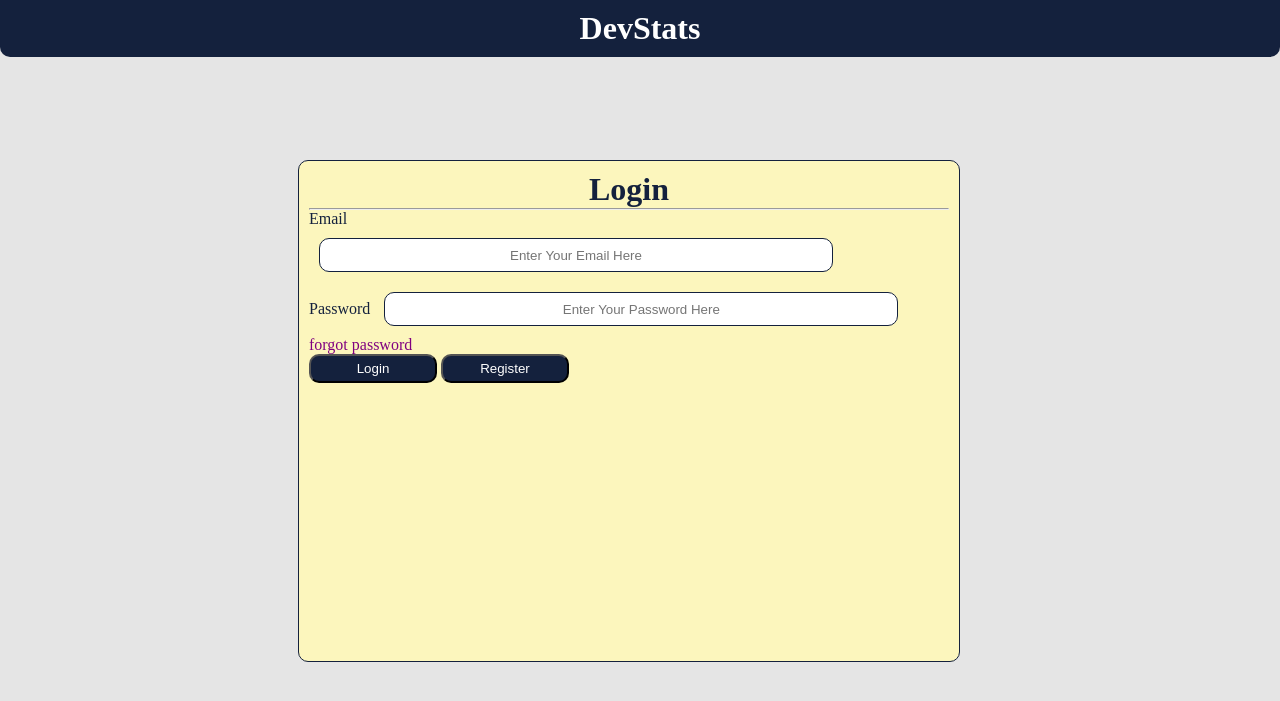
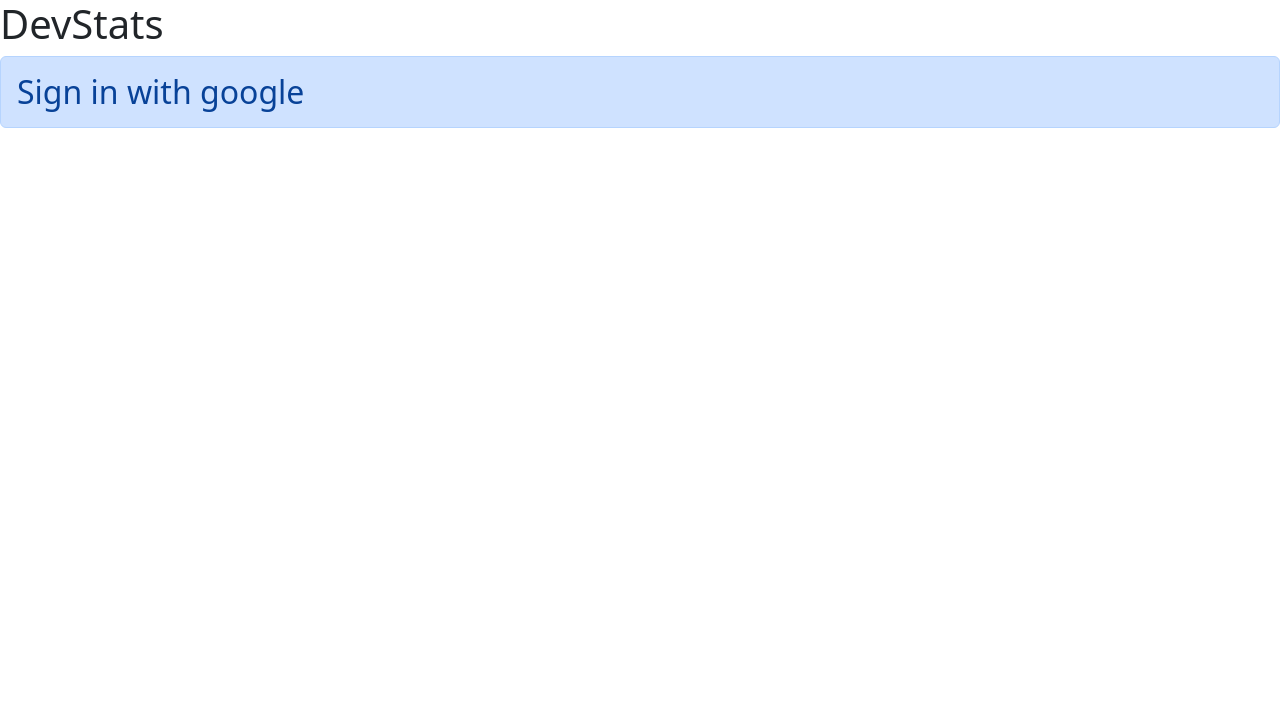
Before and after one commit to Kdlprabin/DevStats, a PHP site: page / in a window 1280 px wide. Shown: the top 701 px of the page. Run offline with PHP 8.4, Linux system fonts and the light colour scheme; some libraries are stand-ins or nearby versions.

Commit message:
sign in with google

```diff
--- a/DevStats/index.html
+++ b/DevStats/index.html
@@ -1,3 +1,6 @@
+<!--Client ID: 1013777395636-fd3otgtp9ohcpvf5mh59svs9oulc1jpi.apps.googleusercontent.com -->
+<!-- Client Secret: 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 -->
+
 <!DOCTYPE html>
 <html lang="en">
 <head>
--- a/index.html
+++ b/index.html
@@ -4,25 +4,49 @@
         <meta charset="UTF-8">
         <meta http-equiv="X-UA-Compatible" content="IE=edge">
         <meta name="viewport" content="width=device-width, initial-scale=1.0">
+        <meta name="google-signin-client_id"
+            content="1013777395636-fd3otgtp9ohcpvf5mh59svs9oulc1jpi.apps.googleusercontent.com">
         <title>DevStats</title>
         <link rel="stylesheet" href="style.css">
+        <link
+            href="https://cdn.jsdelivr.net/npm/bootstrap@5.2.0/dist/css/bootstrap.min.css"
+            rel="stylesheet"
+            integrity="sha384-gH2yIJqKdNHPEq0n4Mqa/HGKIhSkIHeL5AyhkYV8i59U5AR6csBvApHHNl/vI1Bx"
+            crossorigin="anonymous">
     </head>
     <body>
         <header>
             <h1 class="Center">DevStats</h1>
         </header>
         <main>
-        <form action="#">
-            <H1 id="login">Login</H1>
-            <hr>
-            <label for="">Email</label><br>
-            <input type="email" placeholder="Enter Your Email Here"><br>
-            <label for="">Password</label>
-            <input type="password" placeholder="Enter Your Password Here"><br>
-            <a href="#" class="put_end">forgot password</a><br>
-            <button type="submit">Login</button>
-            <button>Register</button>
-        </form>
+            <h2 class="alert alert-primary">Sign in with google</h2>
+            <div class="g-signin2" data-onsuccess="onSignIn"></div>
+            <div class="data">
+                <p>Name: </p>
+                <p class="alert alert-success"></p>
+                <p>Profile Picture: </p>
+                <img ìd="image"class="rounded-circle" width="100" height="100">
+                <p>Email: </p>
+                <p id="email"></p>
+                <button type="button" class="btn btn-danger" onclick="signOut();">Sign Out</button>
+            </div>
         </main>
+        <script src="script.js"></script>
+        <script
+            src="https://ajax.googleapis.com/ajax/libs/jquery/3.6.0/jquery.min.js"></script>
+        <script
+            src="https://cdn.jsdelivr.net/npm/@popperjs/core@2.11.5/dist/umd/popper.min.js"
+            integrity="sha384-Xe+8cL9oJa6tN/veChSP7q+mnSPaj5Bcu9mPX5F5xIGE0DVittaqT5lorf0EI7Vk"
+            crossorigin="anonymous"></script>
+        <script
+            src="https://cdn.jsdelivr.net/npm/bootstrap@5.2.0/dist/js/bootstrap.min.js"
+            integrity="sha384-ODmDIVzN+pFdexxHEHFBQH3/9/vQ9uori45z4JjnFsRydbmQbmL5t1tQ0culUzyK"
+            crossorigin="anonymous"></script>
+
+        <script
+            src="https://cdn.jsdelivr.net/npm/bootstrap@5.2.0/dist/js/bootstrap.bundle.min.js"
+            integrity="sha384-A3rJD856KowSb7dwlZdYEkO39Gagi7vIsF0jrRAoQmDKKtQBHUuLZ9AsSv4jD4Xa"
+            crossorigin="anonymous"></script>
+        <script src="https://apis.google.com/js/platform.js" async defer></script>
     </body>
 </html>
--- /dev/null
+++ b/script.js
@@ -0,0 +1,11 @@
+function onSignIn(googleUser) {
+  // Useful data for your client-side scripts:
+    var profile = googleUser.getBasicProfile();
+    $('#name').text(profile.getName());
+    $('#email').text(profile.getEmail());
+    $("#image").attr('src', profile.getImageUrl());
+    $(".data").css("display","block");
+    $(".g-signin2").css("display","none");
+    // The ID token you need to pass to your backend:
+    var id_token = googleUser.getAuthResponse().id_token;
+}
--- a/style.css
+++ b/style.css
@@ -1,62 +1,13 @@
 /* 14213d --Blue Color*/
 /* e5e5e5 --Base Color*/
 /* fcf6bd --Yellow Color*/
-*{
-    margin: 0;
-    padding: 0;
-    color:#14213d;
+.data{
+    display: none;
 }
-body{
-    background-color: #e5e5e5;
+.g-signin2{
+    position: absolute;
+    top: 50%;
+    left: 50%;
+    margin-top:-50px;
+    margin-left:-50px;
 }
-.Center{
-    text-align: center;
-    color: white;
-}
-header{
-    background-color: #14213d;
-    color:white;
-    border-radius: 0px 0px 10px 10px;
-    padding: 10px;
-}
-form{
-    border: 1px solid #14213d;
-    display: inline-block;
-    padding: 10px;
-    background-color: #fcf6bd;
-    height: 60vh;
-    width: 50vw;
-    border-radius:10px;
-}
-form input{
-    height: 4vh;
-    width: 40vw;
-    border-radius: 10px;
-    border: 1px solid #14213d;
-    text-align: center;
-    margin: 10px;
-}
-main{
-    position: Absolute;
-    top:20vh;
-    right:25vw;
-}
-main form button{
-    padding: 5px;
-    color: white;
-    background-color: #14213d;
-    border-radius: 10px;
-    display: inline-block;
-    width:10vw;
-}
-main form button:hover{
-    background-color: white;
-    color:#14213d;
-}
-#login{
-    text-align: center;
-}
-.put_end{
-    text-decoration: none;
-    color: purple;
-}
```
Lines whose indentation alone changed are shown as unchanged.
